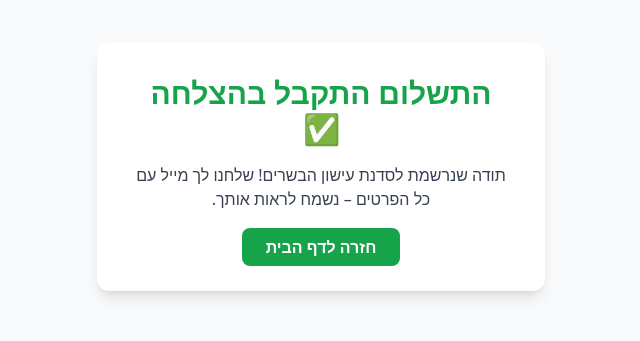
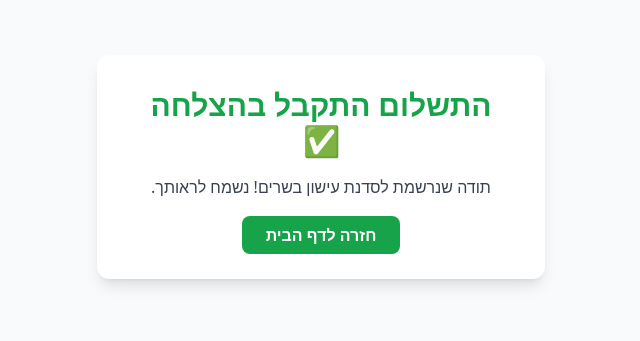
Before and after one commit to ysrc26/smoked_meats_workshop_app, a Next.js app: page /thank-you in a window 1280 px wide. Shown: the part 265-606 px from the top of the page, without its empty margins (319-959 px from the left). Built offline with nearby package versions, Linux system fonts and the light colour scheme.

Commit message:
fix thank-you page

```diff
--- a/src/app/thank-you/page.tsx
+++ b/src/app/thank-you/page.tsx
@@ -6,8 +6,8 @@ export default function ThankYouPage() {
           התשלום התקבל בהצלחה ✅
         </h1>
         <p className="text-gray-700 mb-6">
-          תודה שנרשמת לסדנת עישון הבשרים!
-          שלחנו לך מייל עם כל הפרטים – נשמח לראות אותך.
+          תודה שנרשמת לסדנת עישון בשרים!
+          נשמח לראותך.
         </p>
         <a
           href="/"
```
